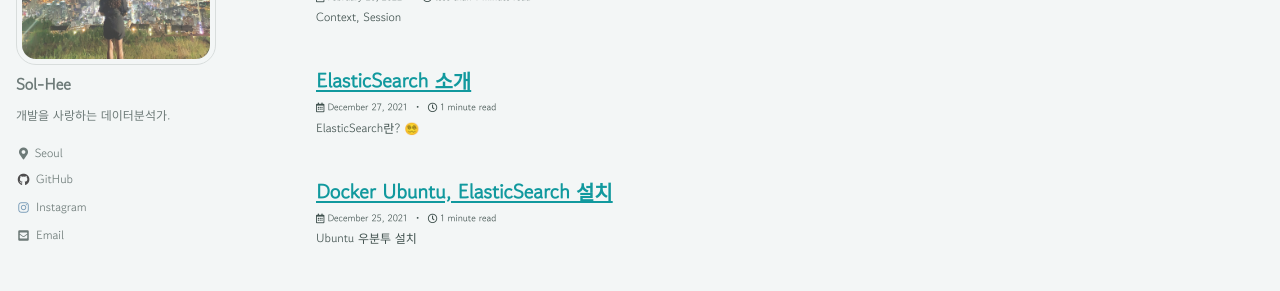
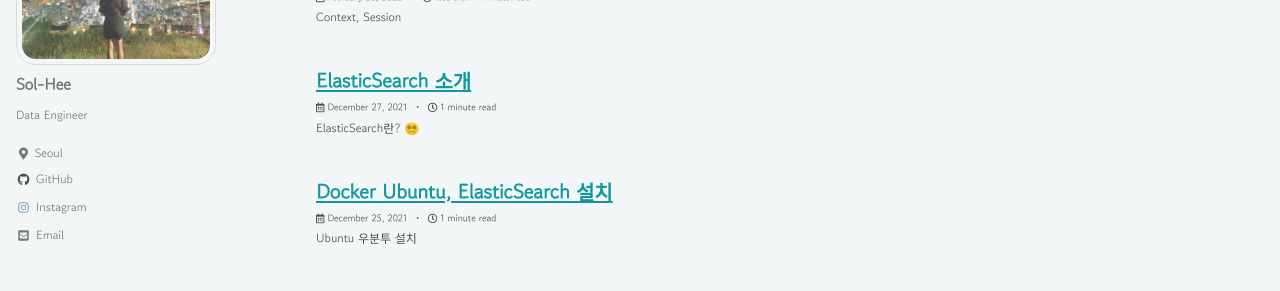
Before and after one commit to Sol-Hee/Sol-Hee.github.io, a Jekyll site: the page built from index.html, in a window 1280 px wide. Shown: the part 223-514 px from the top of the page. Built offline with Jekyll 4.4.1, drawn with Linux system fonts in a browser that asks for light colours; cached includes are drawn as plain includes; the list of posts is cut into pages by our own code.

Commit message:
edit comment

```diff
--- a/_config.yml
+++ b/_config.yml
@@ -104,7 +104,7 @@ analytics:
 author:
   name             : "Sol-Hee"
   avatar           : "/assets/images/photo_0.jpg" # path of avatar image, e.g. "/assets/images/bio-photo.jpg"
-  bio              : "개발을 사랑하는 데이터분석가."
+  bio              : "Data Engineer"
   location         : "Seoul"
   email            :
   links:
```
